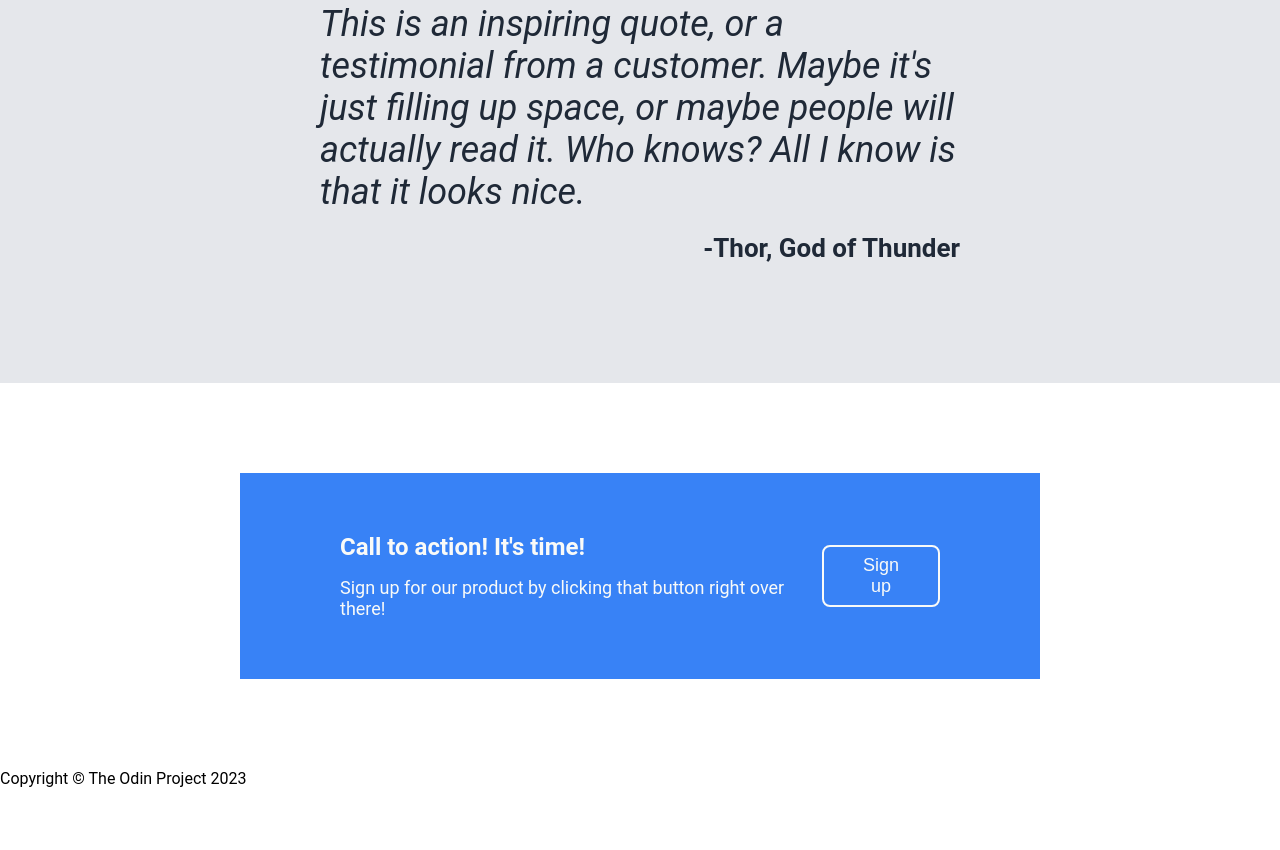
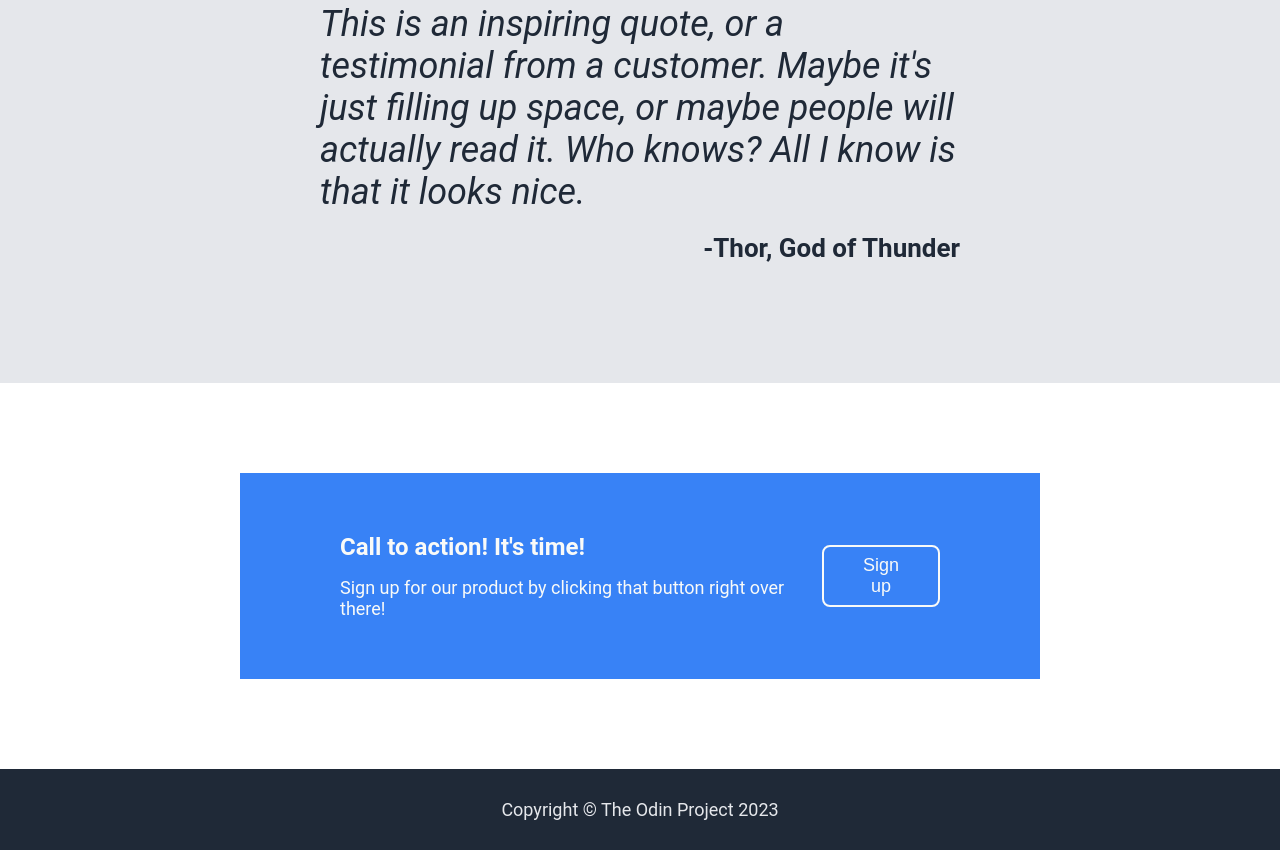
Before and after one commit to karleenheong/odin-landing-page, a plain HTML site: page index.html in a window 1280 px wide. Shown: the part 1172-2022 px from the top of the page. Before the commit the page ends 1960 px from the top, so only its background shows below. Drawn offline with Linux system fonts and the light colour scheme.

Commit message:
Style footer

```diff
--- a/index.html
+++ b/index.html
@@ -71,7 +71,7 @@
 
     </div>
 
-    <div class="footer"></div>
+    <div class="footer">
 
         Copyright &copy The Odin Project 2023
 
--- a/styles.css
+++ b/styles.css
@@ -168,3 +168,12 @@ h4 {
 }
 
 /* Footer */
+.footer {
+  display: flex;
+  justify-content: center;
+  padding: 30px 0;
+
+  background-color: #1F2937;
+  color: #E5E7EB;
+  font-size: 18px;
+}
```
